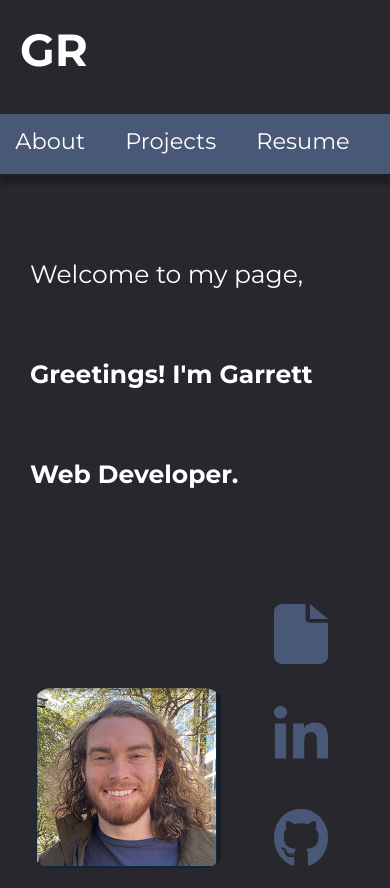
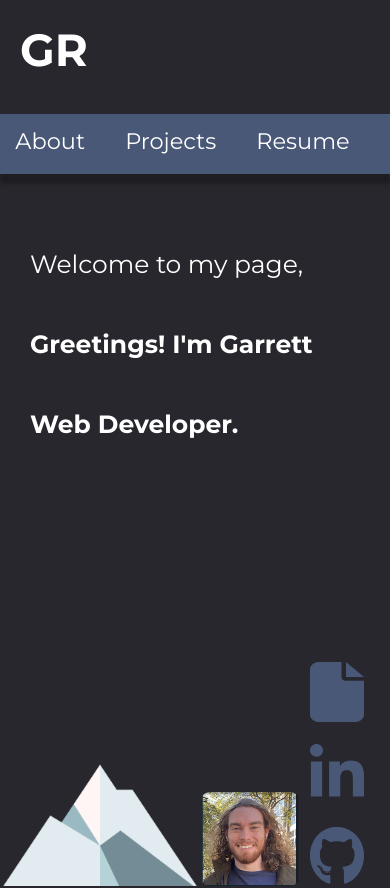
Before and after one commit to GLRose/GRportfolio, a plain HTML site: page index.html in a window 390 px wide. Drawn offline with Linux system fonts and the light colour scheme.

Commit message:
Mobile formatting with mountain

```diff
--- a/index.css
+++ b/index.css
@@ -100,20 +100,31 @@ body {
     list-style-type: none;
   }
   .welcome-wrapper {
-    flex-wrap: wrap;
     justify-content: center;
   }
   .welcome-item {
     font-size: 2.5rem;
-    line-height: 10rem;
+    line-height: 8rem;
   }
 
   .outer-container {
-    margin-top: 80px;
-    justify-content: center;
+    justify-content: space-between;
+  }
+
+  .profile-pic {
+    padding-right: 1rem;
+  }
+  .icon-container {
+    gap: 2rem;
   }
 
   .glacier-mountain {
-    display: none;
+    /* display: none; */
+    width: 20rem;
+    margin-top: 28rem;
+  }
+  .profile-pic {
+    width: 10rem;
+    margin-top: 28rem;
   }
 }
```
Also changed, not shown: index.html (+0 -1 lines).
